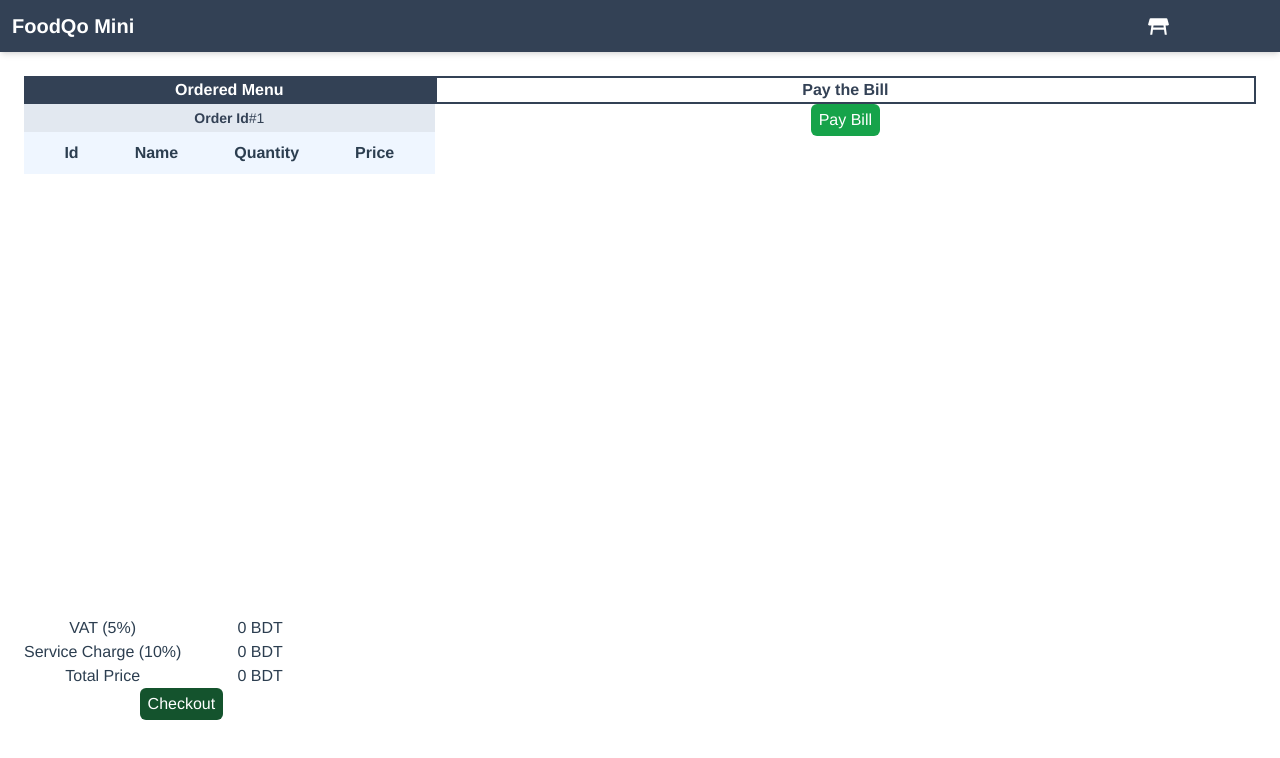
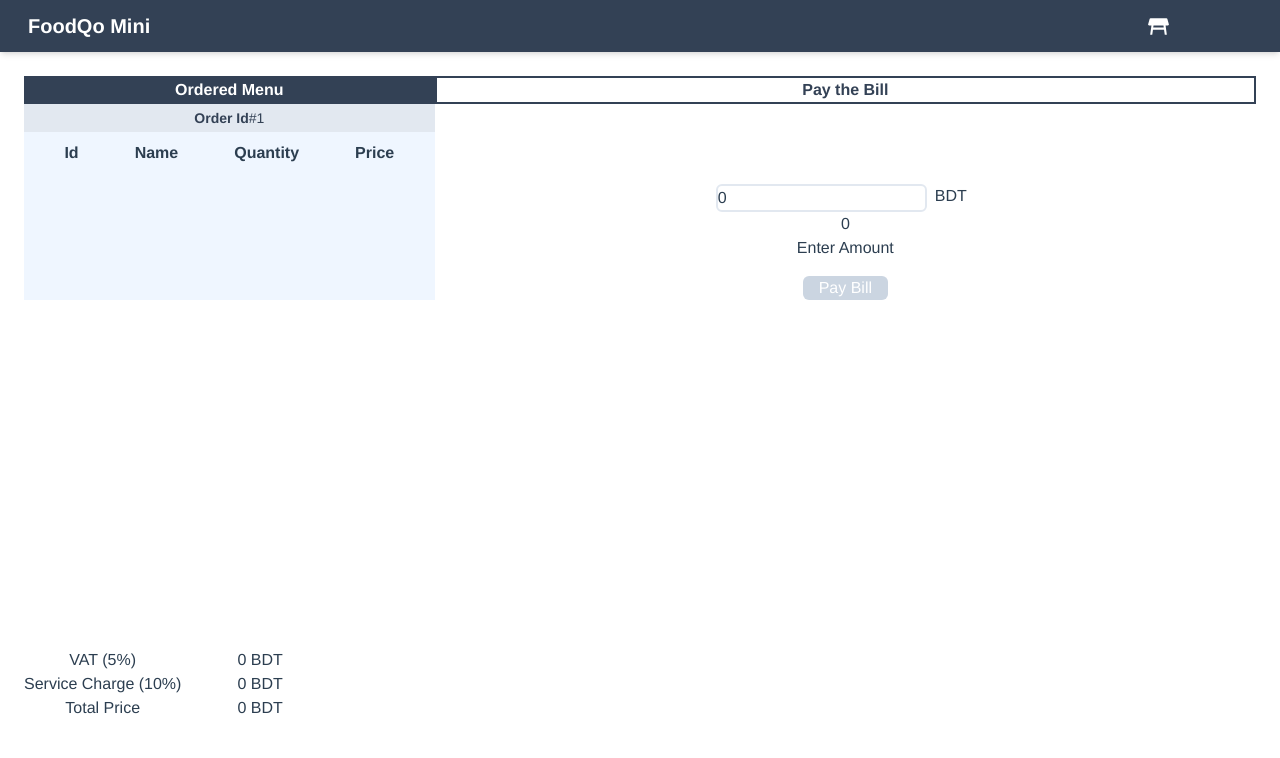
Before and after one commit to shifat514/Point-Of-Sale, a Vue app: page /paybill/1 in a window 1280 px wide. Shown: the top 758 px of the page. Built offline with nearby package versions, Linux system fonts and the light colour scheme; some icons are missing.

Commit message:
feat: add transaction component

```diff
--- a/src/App.vue
+++ b/src/App.vue
@@ -1,7 +1,9 @@
 <template>
   <div class="bg-white">
         <nav class=" p-3 h-30 mb-4 shadow-md  bg-slate-700 flex items-center justify-between">
-          <span class="font-bold text-white text-xl">FoodQo Mini</span>
+          <router-link to="/" class="text-white mx-4" tag="span">
+            <span class="font-bold text-white text-xl">FoodQo Mini</span>
+            </router-link>
           <div>
             <!-- <router-link to="/selectmenu" class="text-white mx-4">Show Menu</router-link> -->
 
@@ -12,7 +14,7 @@
             <router-link to="/showtables" class="text-white mx-4" tag="span">
                   <Icon style="display: inline" width="25" icon="material-symbols:table-restaurant" class="mx-2"/>
             </router-link>
-            <router-link to="/selectmenu" class="text-white mx-4" tag="span">
+            <router-link to="/transaction" class="text-white mx-4" tag="span">
               <Icon style="display: inline" width="25" class="mx-2" inline icon="mingcute:bill-fill"/>
             </router-link>
           </div>
--- a/src/components/PayBill.vue
+++ b/src/components/PayBill.vue
@@ -44,37 +44,21 @@
                 </div>
               </div>
             </div>
-              <!-- <button @click="updateOrder()" class="
-                  bg-cyan-700
-                  hover:bg-cyan-200 hover:text-cyan-800
-                  text-white
-                  rounded-md
-                  py-1
-                  px-2
-                  mr-2
-                ">
-                Update
-              </button> -->
-              <button @click="checkOut()" class="
-                  bg-green-900
-                  hover:bg-green-600
-                  text-white
-                  rounded-md
-                  py-1
-                  px-2
-                ">
-                Checkout
-              </button>
           </div>
         </div>
       </div>
       <div class="col-span-2">
         <h1 class="text-slate-700 border-2 border-slate-700 font-semibold bg-white">Pay the Bill</h1>
-          <div class="flex justify-center">
-
+        <div class="flex justify-center mt-20">
+          <input v-model="billAmount" type="text" name="price" id="price"
+            class="appearance-none border-2 border-slate-200 focus:border-none focus:outline-none focus:ring-2 focus:ring-slate-400 rounded-md"
+            placeholder="input amount">
+          <span class="mx-2 font-medium">BDT</span>
         </div>
-          <button @click="payBill()"
-         class="bg-green-600 hover:bg-green-800 text-white rounded-md py-1 px-2 ">
+        <div>{{ billAmount }}</div>
+        <div v-if="billPaid == true"> Amount Paid </div>
+        <div v-else> Enter Amount</div>
+        <button @click="payBill()" class="bg-slate-300 hover:bg-slate-800 text-white rounded-md mt-4 px-4">
           Pay Bill</button>
       </div>
     </div>
@@ -103,12 +87,13 @@
         serviceCharge: 0,
         totalPrice: 0,
       },
-        billpaid :0,
+      billAmount: 0,
+      billPaid: false,
     };
   },
-    created(){
-        for(let i=0; i< this.$store.getters.getOrderList.length; i++) {
-            if(this.$store.getters.getOrderList[i].orderId == this.orderId) {
+  created() {
+    for (let i = 0; i < this.$store.getters.getOrderList.length; i++) {
+      if (this.$store.getters.getOrderList[i].orderId == this.orderId) {
         this.orderData.orderId = this.orderId;
         this.orderData.menu = this.$store.getters.getOrderList[i].menu;
         this.orderData.vat = this.$store.getters.getOrderList[i].vat;
@@ -127,6 +112,18 @@
     },
   },
   methods: {
+
+
+    payBill() {
+      for (let i = 0; i < this.orderList.length; i++) {
+        if (this.orderList[i].totalPrice == this.billAmount) {
+          this.tableList.find(element => element.orderId == this.orderId).select = false;
+          this.orderList[i].paidBill = true;
+          this.billPaid = true;
+        }
+
+      }
+    },
     getOrderDetails(clickedOrderId, tableId) {
       for (let i = 0; i < this.orderList.length; i++) {
         console.log(clickedOrderId);
--- /dev/null
+++ b/src/components/Transaction.vue
@@ -0,0 +1,83 @@
+<template>
+    <div clas="grid justify-items-between">
+        <div class="bg-gray-300 font-semibold">Transactions</div>
+        <div class="flex flex-col">
+            <div class="overflow-x-auto shadow-md sm:rounded-lg">
+                <div class="inline-block min-w-full align-middle">
+                    <div class="overflow-hidden ">
+                        <table class="min-w-full divide-y divide-gray-200 table-fixed dark:divide-gray-700">
+                            <thead class="bg-gray-100 dark:bg-gray-700">
+                                <tr class="flex justify-around">
+                                    <th scope="col"
+                                        class="py-3 ml-12 px-6 text-xs font-medium tracking-wider text-left text-gray-700 uppercase dark:text-gray-400">
+                                        Order Id
+                                    </th>
+                                    <th scope="col"
+                                        class="py-3 ml-12 px-6 text-xs font-medium tracking-wider text-left text-gray-700 uppercase dark:text-gray-400">
+                                        Table No
+                                    </th>
+                                    <th scope="col"
+                                        class="py-3 ml-12 px-6 text-xs font-medium tracking-wider text-left text-gray-700 uppercase dark:text-gray-400">
+                                        Bill Amount
+                                    </th>
+                                    <th scope="col"
+                                        class="py-3 ml-12 px-6 text-xs font-medium tracking-wider text-left text-gray-700 uppercase dark:text-gray-400">
+                                        Bill Paid
+                                    </th>
+
+                                </tr>
+                            </thead>
+                            <tbody class="bg-white divide-y divide-gray-200 dark:bg-gray-800 dark:divide-gray-700">
+                                <tr v-for="(item) in paidOrderList" :key="item" class="hover:bg-gray-100 dark:hover:bg-gray-700 flex justify-around">
+                                    <td
+                                        class="py-4 text-sm font-medium text-gray-900 whitespace-nowrap dark:text-white">
+                                        #{{ item.orderId }}</td>
+                                    <td
+                                        class="py-4 text-sm font-medium text-gray-900 whitespace-nowrap dark:text-white">
+                                        {{ item.tableNo }}</td>
+                                    <td
+                                        class="py-4  text-sm font-medium text-gray-900 whitespace-nowrap dark:text-white">
+                                        {{ item.totalPrice }} BDT</td>
+                                        <td
+                                        class="py-4 text-sm font-medium text-gray-900 whitespace-nowrap dark:text-white">
+                                        {{ item.paidBill }}</td>
+
+                                </tr>
+                            </tbody>
+                        </table>
+                    </div>
+                </div>
+            </div>
+        </div>
+    </div>
+</template>
+
+<script>
+export default {
+    data() {
+        return {
+            paidOrderList: [],
+        }
+    },
+    methods: {
+
+        paidBillOrderList() {
+            for (let i = 0; i < this.$store.getters.getOrderList.length; i++) {
+                console.log(this.$store.getters.getOrderList[i].paidBill);
+                if (this.$store.getters.getOrderList[i].paidBill == true) {
+                    console.log(this.$store.getters.getOrderList[i]);
+                    this.paidOrderList.push(this.$store.getters.getOrderList[i]);
+                }
+            }
+
+        },
+    },
+    created() {
+        this.paidBillOrderList();
+    }
+}
+</script>
+
+<style>
+
+</style>
--- a/src/router.js
+++ b/src/router.js
@@ -1,19 +1,19 @@
 import { createWebHistory,createRouter } from 'vue-router'
 
 const routes = [
-    {
-        path: '/',
-        name: 'home',
-        component: () => import('./components/HomePage.vue'),
-    },
+    // {
+    //     path: '/',
+    //     name: 'home',
+    //     component: () => import('./components/HomePage.vue'),
+    // },
     {
         path : '/foodmenu',
         name : 'foodmenu',
         component: () => import('./components/FoodMenu.vue'),
     },
     {
-        path : '/selectmenu',
-        name : 'selectmenu',
+        path : '/',
+        name : 'home',
         component: () => import('./components/SelectMenu.vue'),
     },
     {
@@ -44,6 +44,11 @@ const routes = [
         props:true,
         component: () => import('./components/PayBill.vue'),
     },
+    {
+        path : '/transaction/',
+        name : 'transaction',
+        component: () => import('./components/Transaction.vue'),
+    },
 
 ]
 
```
Also changed, not shown: 1 other file (tests, documents, lock files or other folders). Lines whose indentation alone changed are shown as unchanged.
